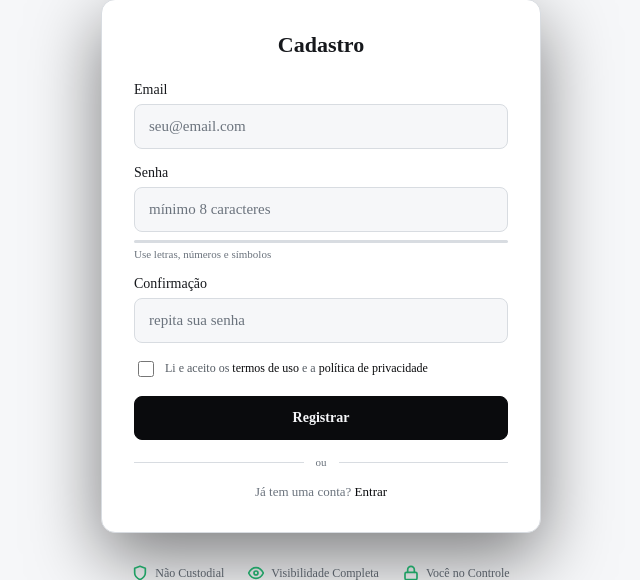
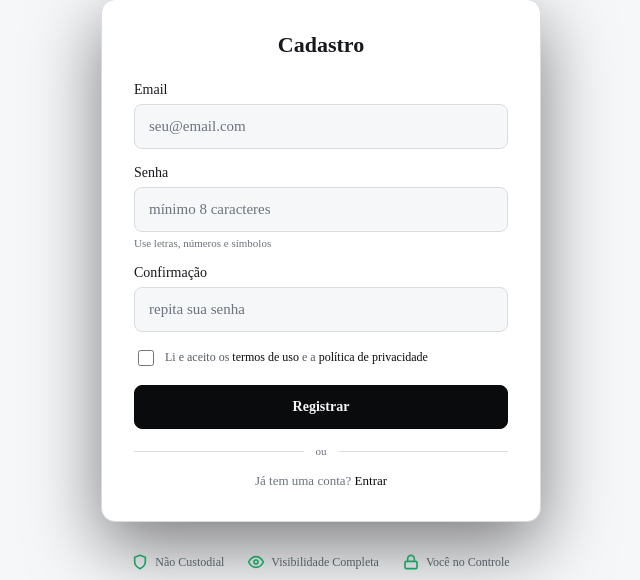
Before and after one commit to Leayxz/clark, a Django app: template source/authentication/templates/register.html in a window 1280 px wide. Shown: the part 212-792 px from the top of the page, without its empty margins (319-959 px from the left). Run offline with Django 3.2, Linux system fonts and the light colour scheme; the template is opened without the code that fills it, so the values that code supplies are empty.

Commit message:
refactor(authentication): remove the unused password strength bar
=The strength bar had its styles and its markup but no script ever filled it, since the register script only validates that both passwords match, so the bar stayed empty. The styles and the markup are removed and the hint that already told the user what to type stays.

```diff
--- a/source/authentication/static/register.css
+++ b/source/authentication/static/register.css
@@ -177,38 +177,8 @@ body {
 }
 
 /* --------------------------------------------
-   7. PASSWORD STRENGTH
+   7. PASSWORD HINT
    -------------------------------------------- */
-.clark-password-strength {
-    height: 3px;
-    border-radius: 2px;
-    margin-top: 8px;
-    background: var(--border);
-    overflow: hidden;
-}
-
-.clark-password-strength-bar {
-    height: 100%;
-    width: 0%;
-    border-radius: 2px;
-    transition: all 0.3s;
-}
-
-.clark-password-strength-bar.weak {
-    width: 33%;
-    background: var(--down);
-}
-
-.clark-password-strength-bar.medium {
-    width: 66%;
-    background: var(--warn);
-}
-
-.clark-password-strength-bar.strong {
-    width: 100%;
-    background: var(--up);
-}
-
 .clark-password-hint {
     font-size: 11px;
     color: var(--dim);
--- a/source/authentication/templates/register.html
+++ b/source/authentication/templates/register.html
@@ -36,9 +36,6 @@
             <div class="clark-field">
                 <label class="clark-field-label" for="password">Senha</label>
                 <input class="clark-input" type="password" id="password" name="password" minlength="8" placeholder="mínimo 8 caracteres" required>
-                <div class="clark-password-strength">
-                    <div class="clark-password-strength-bar" id="strength-bar"></div>
-                </div>
                 <div class="clark-password-hint">Use letras, números e símbolos</div>
             </div>
 
```
